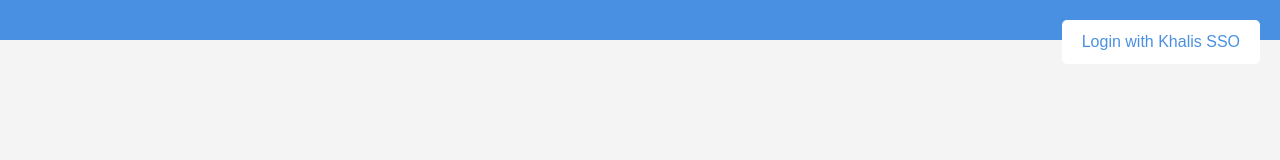
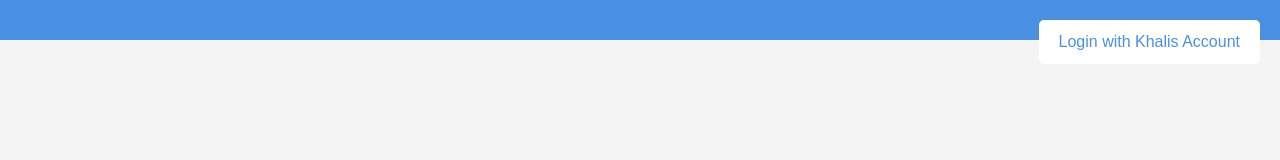
Before and after one commit to KhalisFoundation/gurbanichatbot, a React (Create React App) app in the folder frontend/: page / in a window 1280 px wide. Shown: the top 160 px of the page. Built offline with nearby package versions, Linux system fonts and the light colour scheme.

Commit message:
Final changes

```diff
--- a/frontend/src/App.js
+++ b/frontend/src/App.js
@@ -130,7 +130,7 @@ function App() {
               className="login-button"
               style={{ position: 'absolute', top: '20px', right: '20px' }}
             >
-              Login with Khalis SSO
+              Login with Khalis Account
             </button>
           )}
         </div>
```
